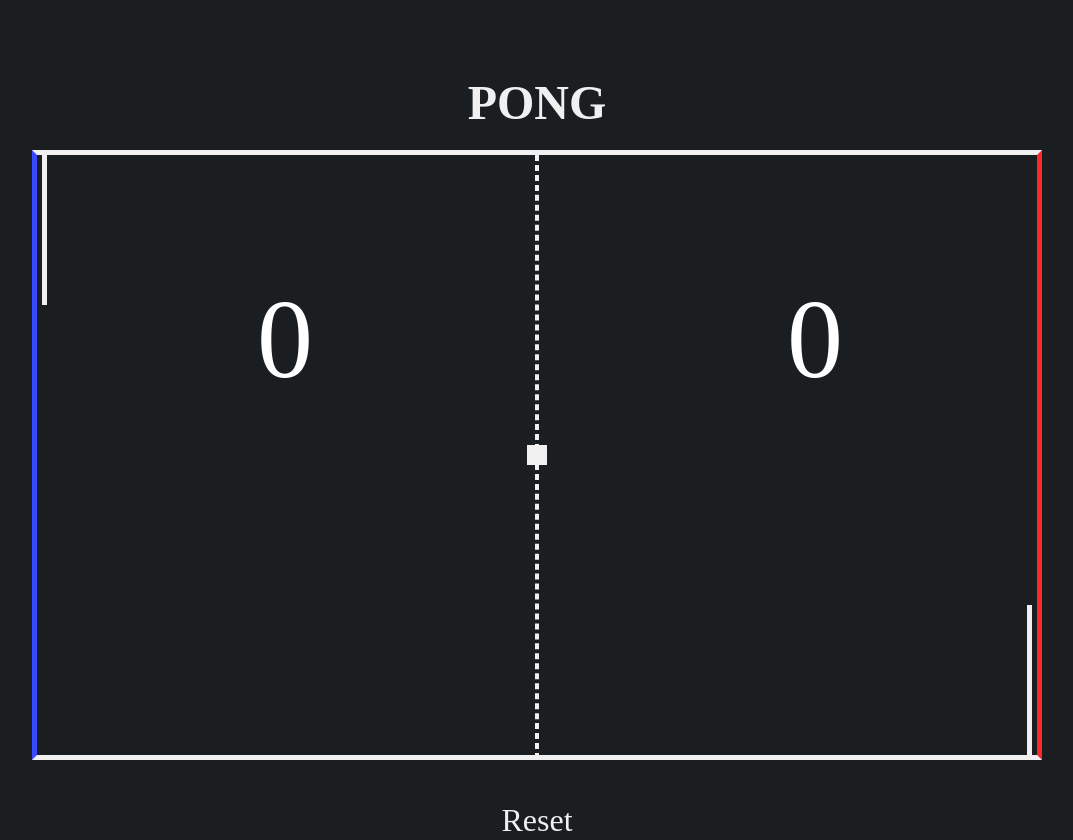
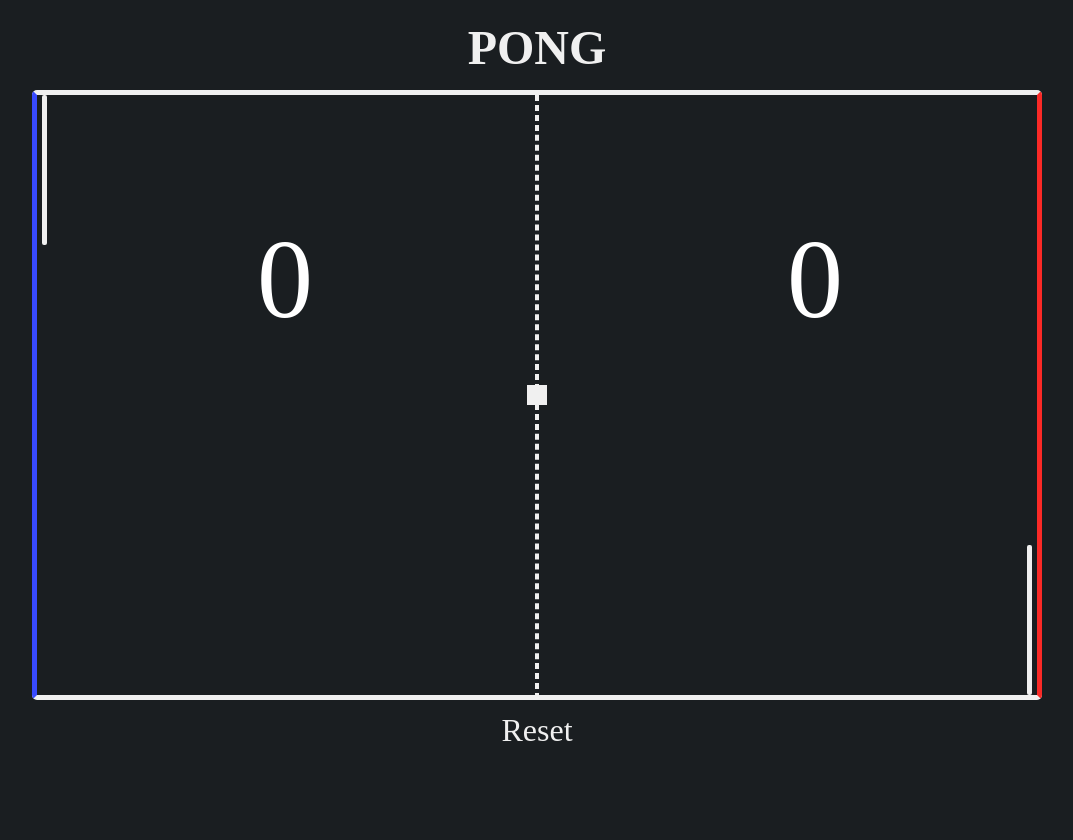
Before and after one commit to CodeMart10/pong, a plain HTML site: page index.html in a window 1280 px wide. Shown: the whole page, without its empty margins (103-1176 px from the left). After the commit the page ends 800 px from the top, so only its background shows below. Drawn offline with Linux system fonts and the light colour scheme.

Commit message:
sizing changes

```diff
--- a/styles.css
+++ b/styles.css
@@ -12,14 +12,14 @@ body {
 
 h1{
   position: absolute;
-  top: 75px;
+  top: 20px;
   font-size: 3em;
   color: #F0F0F0;
 }
 
 /** Border **/
 section {
-  top: 150px;
+  top: 90px;
   border-top: 5px solid #F0F0F0;
   border-bottom: 5px solid #F0F0F0;
   border-right: 5px solid #FA2A27;
@@ -28,6 +28,7 @@ section {
   height: 600px;
   position: relative;
   background-color: #1A1E21;
+  border-radius: 5px;
 }
 
 .line{
@@ -69,6 +70,7 @@ p{
   position: absolute;
   height: 150px;
   width: 5px;
+  border-radius: 2px;
   transition: top 300ms;
 }
 
@@ -90,7 +92,7 @@ p{
   align-items: center;
   font-size: 2em;
   left: center;
-  top: 800px;
+  top: 710px;
   height: 40px;
   width: 90px;
 }
```
